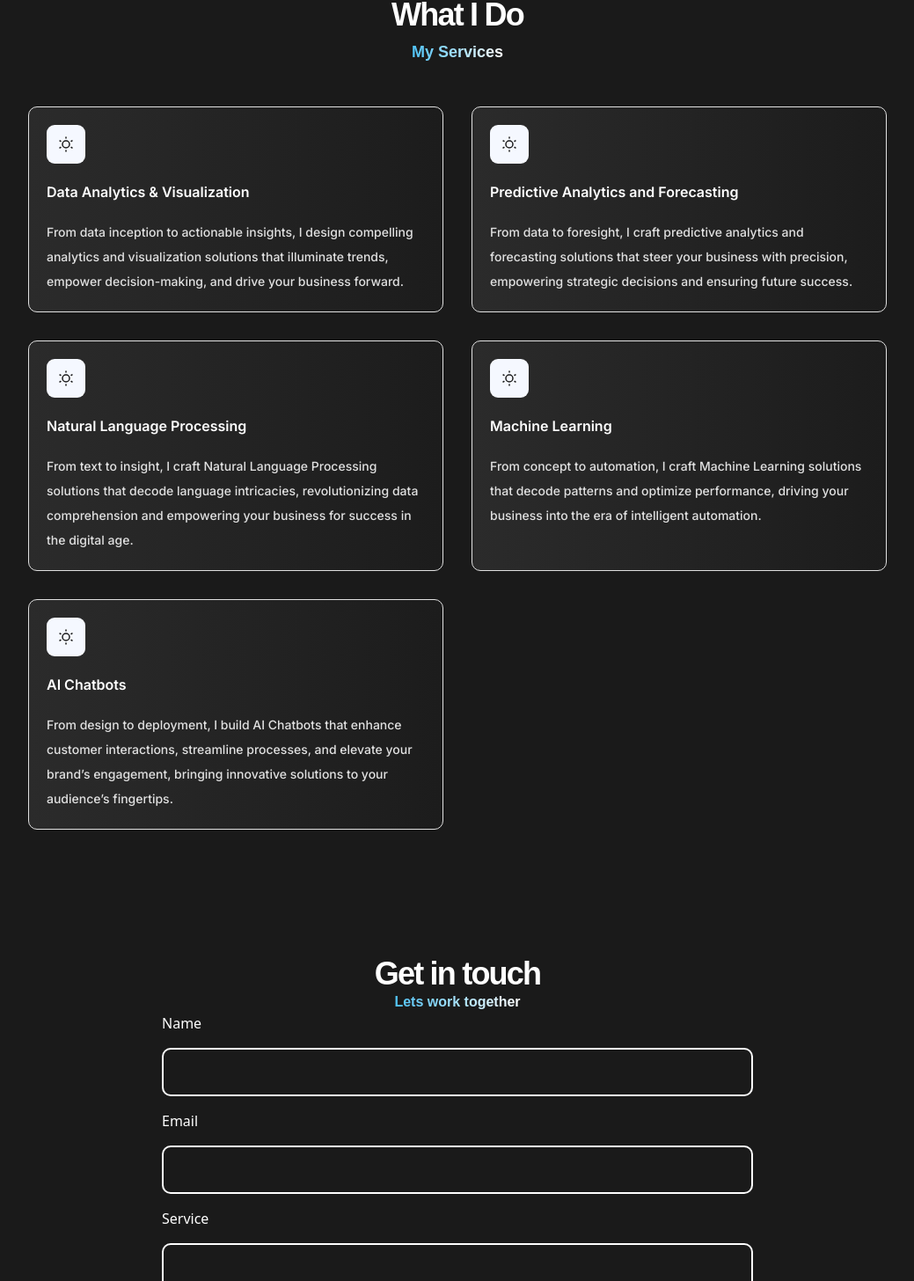
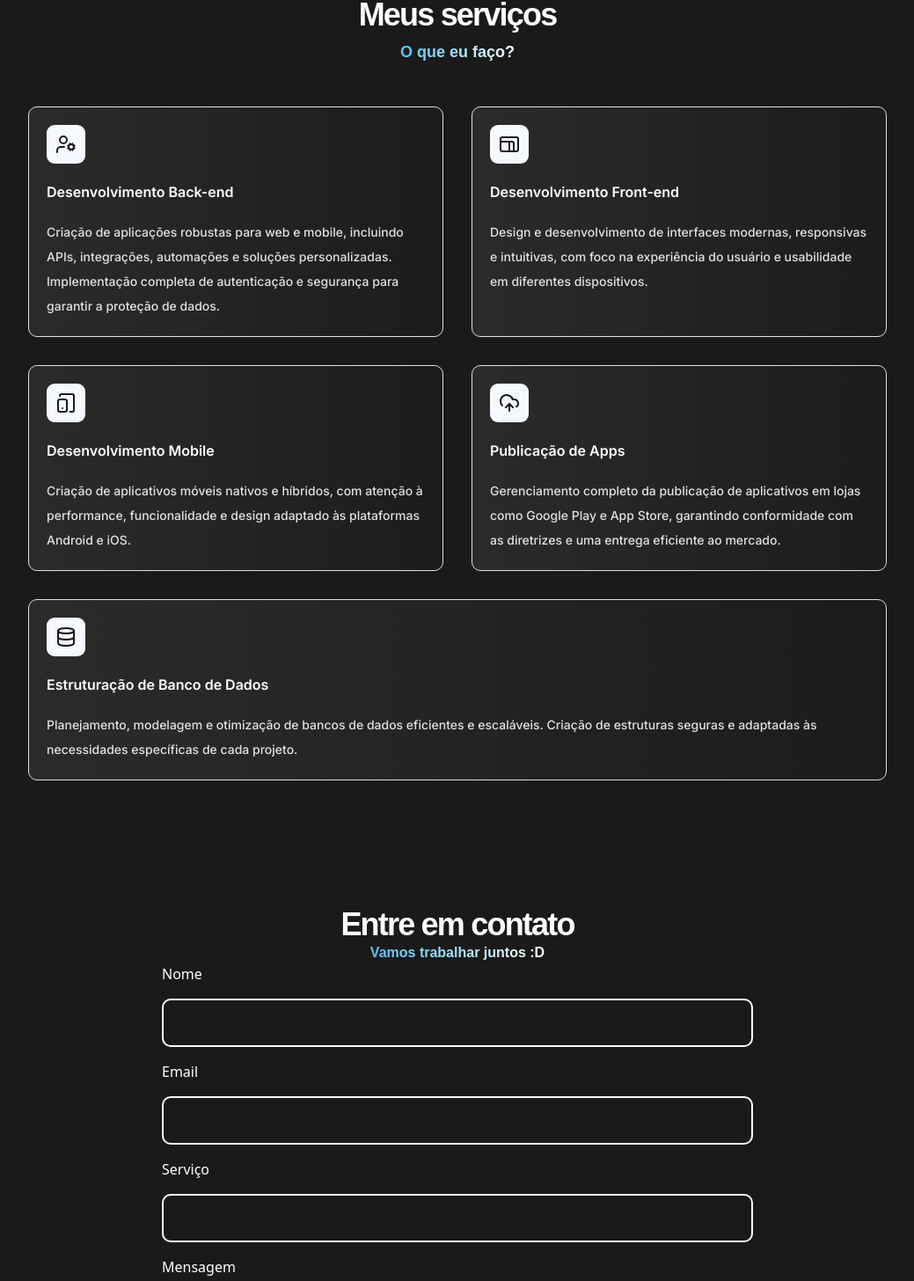
Before and after one commit to lucasmoraessouza/portfolio, a React (Vite) app: page / in a window 1280 px wide. Shown: the part 1547-3003 px from the top of the page at 88% size, without its empty margins (120-1159 px from the left). Built offline with nearby package versions, Linux system fonts and the light colour scheme.

Commit message:
:sparkles: feat: change texts

```diff
--- /dev/null
+++ b/src/assets/icons/backend-icon.tsx
@@ -0,0 +1,23 @@
+function BackendIcon(props: any) {
+  return (
+    <svg
+      xmlns="http://www.w3.org/2000/svg"
+      width={24}
+      height={24}
+      viewBox="0 0 24 24"
+      fill="none"
+      stroke="#1A1A1A"
+      strokeWidth={2}
+      strokeLinecap="round"
+      strokeLinejoin="round"
+      className="lucide lucide-user-cog"
+      {...props}
+    >
+      <circle cx={18} cy={15} r={3} />
+      <circle cx={9} cy={7} r={4} />
+      <path d="M10 15H6a4 4 0 00-4 4v2M21.7 16.4l-.9-.3M15.2 13.9l-.9-.3M16.6 18.7l.3-.9M19.1 12.2l.3-.9M19.6 18.7l-.4-1M16.8 12.3l-.4-1M14.3 16.6l1-.4M20.7 13.8l1-.4" />
+    </svg>
+  );
+}
+
+export default BackendIcon;
--- /dev/null
+++ b/src/assets/icons/database-icon.tsx
@@ -0,0 +1,21 @@
+function DatabaseICon(props: any) {
+  return (
+    <svg
+      width={24}
+      height={24}
+      viewBox="0 0 24 24"
+      fill="none"
+      stroke="#1A1A1A"
+      strokeWidth={2}
+      strokeLinecap="round"
+      strokeLinejoin="round"
+      className="lucide lucide-database"
+      {...props}
+    >
+      <ellipse cx={12} cy={5} rx={9} ry={3} />
+      <path d="M3 5v14a9 3 0 0018 0V5M3 12a9 3 0 0018 0" />
+    </svg>
+  );
+}
+
+export default DatabaseICon;
--- /dev/null
+++ b/src/assets/icons/frontend-icon.tsx
@@ -0,0 +1,21 @@
+function FrontendIcon(props: any) {
+  return (
+    <svg
+      width={24}
+      height={24}
+      viewBox="0 0 24 24"
+      fill="none"
+      stroke="#1A1A1A"
+      strokeWidth={2}
+      strokeLinecap="round"
+      strokeLinejoin="round"
+      className="lucide lucide-proportions"
+      {...props}
+    >
+      <rect width={20} height={16} x={2} y={4} rx={2} />
+      <path d="M12 9v11M2 9h13a2 2 0 012 2v9" />
+    </svg>
+  );
+}
+
+export default FrontendIcon;
--- /dev/null
+++ b/src/assets/icons/mobile-icon.tsx
@@ -0,0 +1,22 @@
+
+function MobileIcon(props: any) {
+  return (
+    <svg
+      width={24}
+      height={24}
+      viewBox="0 0 24 24"
+      fill="none"
+      stroke="#1A1A1A"
+      strokeWidth={2}
+      strokeLinecap="round"
+      strokeLinejoin="round"
+      className="lucide lucide-tablet-smartphone"
+      {...props}
+    >
+      <rect width={10} height={14} x={3} y={8} rx={2} />
+      <path d="M5 4a2 2 0 012-2h12a2 2 0 012 2v16a2 2 0 01-2 2h-2.4M8 18h.01" />
+    </svg>
+  );
+}
+
+export default MobileIcon;
--- /dev/null
+++ b/src/assets/icons/publish-icon.tsx
@@ -0,0 +1,22 @@
+
+function PublishIcon(props: any) {
+  return (
+    <svg
+      width={24}
+      height={24}
+      viewBox="0 0 24 24"
+      fill="none"
+      stroke="#1A1A1A"
+      strokeWidth={2}
+      strokeLinecap="round"
+      strokeLinejoin="round"
+      className="lucide lucide-cloud-upload"
+      {...props}
+    >
+      <path d="M12 13v8M4 14.899A7 7 0 1115.71 8h1.79a4.5 4.5 0 012.5 8.242" />
+      <path d="M8 17l4-4 4 4" />
+    </svg>
+  )
+}
+
+export default PublishIcon
--- a/src/components/Card/index.tsx
+++ b/src/components/Card/index.tsx
@@ -1,14 +1,22 @@
-import SunIcon from "../../assets/icons/sun-icon copy";
+import classNames from "classnames";
+
 interface CardProps {
+  icon: React.ElementType;
   title: string;
   description: string;
+  className?: string;
 }
 
-export function Card({ title, description }: CardProps) {
+export function Card({ icon: Icon, title, description, className }: CardProps) {
   return (
-    <div className="w-full p-5 flex flex-col gap-5 border-[1px] border-[#E1E1E1] rounded-[10px] bg-gradient-to-r from-[#2B2B2B] to-[#1C1C1C] ">
+    <div
+      className={classNames(
+        "w-full p-5 flex flex-col gap-5 border-[1px] border-[#E1E1E1] rounded-[10px] bg-gradient-to-r from-[#2B2B2B] to-[#1C1C1C]",
+        className
+      )}
+    >
       <div className="size-11 bg-[#F5F8FF] flex items-center justify-center rounded-[9px]">
-        <SunIcon />
+        <Icon />
       </div>
       <span className="font-inter font-semibold text-md">{title}</span>
       <span className="font-inter text-sm font-medium text-[#E1E1E1] text-start leading-7 ">
--- a/src/components/Footer/index.tsx
+++ b/src/components/Footer/index.tsx
@@ -17,8 +17,15 @@ export function Footer() {
       <div className="h-[1px] w-full bg-[#484E53]" />
       <div className="w-full flex flex-col justify-center items-center gap-4 p-8 md:flex-row-reverse md:justify-between">
         <div className="flex flex-row gap-5 items-center">
-          <InstagramIcon />
-          <LinkedinIcon />
+          <a href="https://www.instagram.com/moraesluc4s" target="_blank">
+            <InstagramIcon />
+          </a>
+          <a
+            href="https://www.linkedin.com/in/lucasdemoraessouza/"
+            target="_blank"
+          >
+            <LinkedinIcon />
+          </a>
         </div>
         <span className="text-[#C9C9C9] text-xs ">
           Lucas de Moraes © 2024 All rights reserved.
--- a/src/components/GetInTouch/index.tsx
+++ b/src/components/GetInTouch/index.tsx
@@ -2,27 +2,27 @@ export function GetInTouch() {
   return (
     <div className="flex flex-col justify-center items-center w-full max-w-2xl">
       <span className="font-poppins antialiased font-extrabold text-4xl tracking-tighter">
-        Get in touch
+        Entre em contato
       </span>
       <span className="text-transparent bg-clip-text bg-gradient-to-r from-[#4FC3F7] to-[#FFFFFF] antialiased font-poppins font-semibold text-base">
-        Lets work together
+        Vamos trabalhar juntos :D
       </span>
       <form className="flex flex-col w-full gap-4">
-        <label htmlFor="name">Name</label>
+        <label htmlFor="name">Nome</label>
         <input className="border-white border-[2px] rounded-[10px] h-[55px] px-4 bg-transparent"></input>
         <label htmlFor="email">Email</label>
         <input className="border-white border-[2px] rounded-[10px] h-[55px] px-4 bg-transparent"></input>
-        <label htmlFor="service">Service</label>
+        <label htmlFor="service">Serviço</label>
         <input className="border-white border-[2px] rounded-[10px] h-[55px] px-4 bg-transparent"></input>
-        <label htmlFor="message">Message</label>
+        <label htmlFor="message">Mensagem</label>
         <textarea
-          className="border-white border-[2px] rounded-[10px] px-4 bg-transparent"
+          className="border-white border-[2px] rounded-[10px] p-4 bg-transparent"
           rows={6}
         ></textarea>
       </form>
       <div className="mt-8 w-full">
         <button className="bg-white rounded-[10px] text-black h-[55px] w-full">
-          Get in touch
+          Enviar mensagem
         </button>
       </div>
     </div>
--- a/src/components/WhatIDo/index.tsx
+++ b/src/components/WhatIDo/index.tsx
@@ -1,37 +1,26 @@
+import { services } from "../../mocks/services";
 import { Card } from "../Card";
 
 export function WhatIDo() {
   return (
     <div className="flex flex-col justify-center items-center text-white py-12">
       <span className="font-poppins antialiased font-extrabold text-4xl tracking-tighter">
-        What I Do
+        Meus serviços
       </span>
       <span className="text-transparent bg-clip-text bg-gradient-to-r from-[#4FC3F7] to-[#FFFFFF] antialiased font-poppins font-semibold text-lg mt-2">
-        My Services
+        O que eu faço?
       </span>
 
-      {/* Grid de cards */}
       <div className="grid grid-cols-1 md:grid-cols-2 gap-8 mt-12 px-6 max-w-5xl">
-        <Card
-          title="Data Analytics & Visualization"
-          description="From data inception to actionable insights, I design compelling analytics and visualization solutions that illuminate trends, empower decision-making, and drive your business forward."
-        />
-        <Card
-          title="Predictive Analytics and Forecasting"
-          description="From data to foresight, I craft predictive analytics and forecasting solutions that steer your business with precision, empowering strategic decisions and ensuring future success."
-        />
-        <Card
-          title="Natural Language Processing"
-          description="From text to insight, I craft Natural Language Processing solutions that decode language intricacies, revolutionizing data comprehension and empowering your business for success in the digital age."
-        />
-        <Card
-          title="Machine Learning"
-          description="From concept to automation, I craft Machine Learning solutions that decode patterns and optimize performance, driving your business into the era of intelligent automation."
-        />
-        <Card
-          title="AI Chatbots"
-          description="From design to deployment, I build AI Chatbots that enhance customer interactions, streamline processes, and elevate your brand’s engagement, bringing innovative solutions to your audience’s fingertips."
-        />
+        {services?.map((service, index) => (
+          <Card
+            key={index}
+            icon={service?.icon}
+            title={service?.title}
+            description={service?.description}
+            className={index === services.length - 1 && services.length % 2 !== 0 ? 'md:col-span-2' : ''}
+          />
+        ))}
       </div>
     </div>
   );
--- /dev/null
+++ b/src/mocks/services.ts
@@ -0,0 +1,38 @@
+import FrontendIcon from "../assets/icons/frontend-icon";
+import BackendIcon from "../assets/icons/backend-icon";
+import MobileIcon from "../assets/icons/mobile-icon";
+import PublishIcon from "../assets/icons/publish-icon";
+import DatabaseICon from "../assets/icons/database-icon";
+
+export const services = [
+  {
+    icon: BackendIcon,
+    title: "Desenvolvimento Back-end",
+    description:
+      "Criação de aplicações robustas para web e mobile, incluindo APIs, integrações, automações e soluções personalizadas. Implementação completa de autenticação e segurança para garantir a proteção de dados.",
+  },
+  {
+    icon: FrontendIcon,
+    title: "Desenvolvimento Front-end",
+    description:
+      "Design e desenvolvimento de interfaces modernas, responsivas e intuitivas, com foco na experiência do usuário e usabilidade em diferentes dispositivos.",
+  },
+  {
+    icon: MobileIcon,
+    title: "Desenvolvimento Mobile",
+    description:
+      "Criação de aplicativos móveis nativos e híbridos, com atenção à performance, funcionalidade e design adaptado às plataformas Android e iOS.",
+  },
+  {
+    icon: PublishIcon,
+    title: "Publicação de Apps",
+    description:
+      "Gerenciamento completo da publicação de aplicativos em lojas como Google Play e App Store, garantindo conformidade com as diretrizes e uma entrega eficiente ao mercado.",
+  },
+  {
+    icon: DatabaseICon,
+    title: "Estruturação de Banco de Dados",
+    description:
+      "Planejamento, modelagem e otimização de bancos de dados eficientes e escaláveis. Criação de estruturas seguras e adaptadas às necessidades específicas de cada projeto.",
+  },
+];
```
